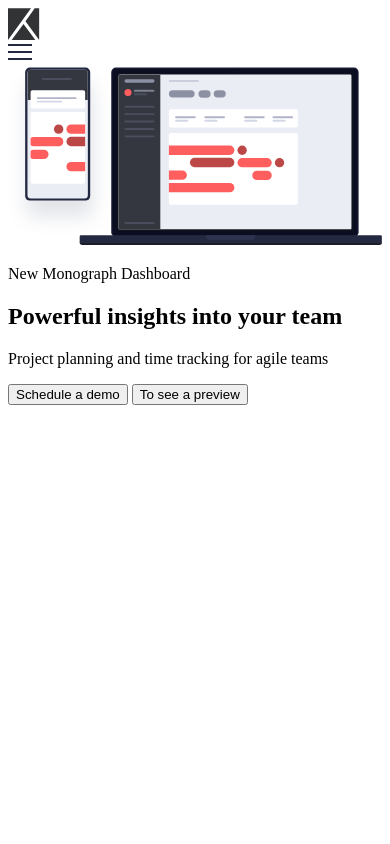
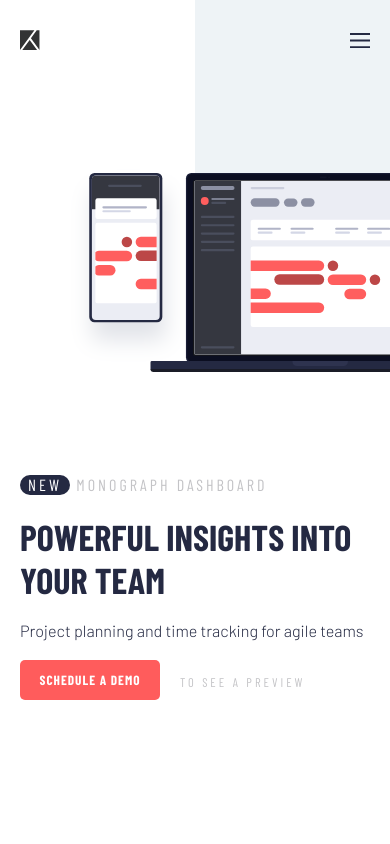
Before and after one commit to mlopezl/project-tracking-info-component-challenge, a plain HTML site: page index.html in a window 390 px wide. Drawn offline with nearby package versions, Linux system fonts and the light colour scheme; a web font is replaced by a local one.

Commit message:
Adding styles to the mobile version

```diff
--- a/index.html
+++ b/index.html
@@ -7,18 +7,11 @@
   <link rel="icon" type="image/png" sizes="32x32" href="./images/favicon-32x32.png">
 
   <title>Frontend Mentor | Project tracking intro component</title>
-  <style>
-    .hide{
-      display: none;
-    }
-
-    .hero__image{
-      width: 100%;
-    }
-  </style>
+  <link rel="stylesheet" href="./styles.css">
 </head>
 <body>
   <div class="container">
+    <div class="decorative"></div>
     <header class="header">
       <nav class="header__nav">
         <img src="./images/logo.svg" alt="Company Logo" class="header__logo">
@@ -28,18 +21,21 @@
           <li><a href="">Pricing</a></li>
           <li><a href="">Login</a></li>
         </ul>
+        <img src="./images/icon-hamburger.svg" alt="Hamburger Menu Icon" class="header__hamburger">
       </nav>
-      <img src="./images/icon-hamburger.svg" alt="Hamburger Menu Icon" class="header__hamburger">
     </header>
     <main class="hero">
-        <img src="./images/illustration-devices.svg" alt="Hero Image" class="hero__image">
-        <section>
-          <p><span>New</span> Monograph Dashboard</p>
-          <h1>Powerful insights into your team</h1>
-          <p>Project planning and time tracking for agile teams</p>
-          <section class="button">
-            <button>Schedule a demo</button>
-            <button>To see a preview</button>
+        <section class="hero__image-container">
+           <img src="./images/illustration-devices.svg" alt="Hero Image" class="hero__image">
+        </section>
+
+        <section class="hero__content">
+          <p class="hero__dashboard"><span>New</span> Monograph Dashboard</p>
+          <h1 class="hero__title">Powerful insights into your team</h1>
+          <p class="hero__text">Project planning and time tracking for agile teams</p>
+          <section class="hero__button-container">
+            <button class="hero__button">Schedule a demo</button>
+            <p class="hero__button-text">To see a preview</p>
           </section>
         </section>
     </main>
--- /dev/null
+++ b/styles.css
@@ -0,0 +1,160 @@
+@import url('https://fonts.googleapis.com/css2?family=Barlow+Condensed:ital,wght@0,100;0,200;0,300;0,400;0,500;0,600;0,700;0,800;0,900;1,100;1,200;1,300;1,400;1,500;1,600;1,700;1,800;1,900&family=Barlow:ital,wght@0,100;0,200;0,300;0,400;0,500;0,600;0,700;0,800;0,900;1,100;1,200;1,300;1,400;1,500;1,600;1,700;1,800;1,900&display=swap');
+
+:root{
+    --Red-400: hsl(0, 100%, 68%);
+    --Blue-950: hsl(230, 29%, 20%);
+    --Blue-100: hsl(207, 33%, 95%);
+    --gray-100: hsl(255, 3%, 77%);
+    --White: hsl(0, 0%, 100%);
+}
+
+*{
+    margin: 0;
+    padding: 0;
+    box-sizing: border-box;
+}
+
+html{
+    font-size: 18px;
+}
+
+body{
+    font-family: "Barlow", sans-serif;
+    background-color: var(--White);
+}
+
+.container{
+    width: 100%;
+    max-width: 1100px;
+    margin: 0 auto;
+    height: 100vh;
+}
+
+.header{
+    width: 100%;
+    height: 20%;
+    padding: 30px 20px;
+}
+
+.header__nav{
+    width: 100%;
+    display: flex;
+    align-items: center;
+    justify-content: space-between;
+}
+
+.header__nav .header__logo{
+    width: 20px;
+    height: 20px;
+}
+
+.header__nav .header__hamburger{
+    width: 20px;
+    height: 15px;
+}
+
+.hero{
+    height: 80%;
+    display: flex;
+    flex-direction: column;
+    gap: 60px;
+    overflow: hidden;
+}
+
+.hero__image-container{
+    position: relative;
+    width: 100%;
+    height: 40%;
+}
+
+.hero__image{
+    width: 420px;
+    position: absolute;
+    right: -100px;
+}
+
+.decorative{
+    width: 50%;
+    height: 330px;
+    background-color: var(--Blue-100);
+    position: absolute;
+    top: 0px;
+    right: 0px;
+    z-index: -1;
+    border-radius: 0px 0px 0px 50px;
+}
+
+.hero__content{
+    height: 60%;
+    display: flex;
+    flex-direction: column;
+    align-items: flex-start;
+    gap: 20px;
+    padding: 0px 20px;
+}
+
+.hero__dashboard{
+    font-family: "Barlow Condensed", sans-serif;
+    text-transform: uppercase;
+    font-size: 0.9rem;
+    color: var(--gray-100);
+    letter-spacing: 3px;
+}
+
+.hero__dashboard span{
+    display: inline-block;
+    background-color: var(--Blue-950);
+    color: var(--White);
+    width: 50px;
+    height: 20px;
+    border-radius: 10px ;
+    text-align: center;
+}
+
+.hero__title{
+    font-size: 2rem;
+    text-transform: uppercase;
+    font-weight: bold;
+    color: var(--Blue-950);
+    font-family: "Barlow Condensed", sans-serif;
+}
+
+.hero__text{
+    color: var(--Blue-950);
+    font-weight: 300;
+    font-size: 0.9rem
+}
+
+.hero__button-container{
+    display: flex;
+    gap: 20px;
+}
+
+.hero__button{
+    background-color: var(--Red-400);
+    color: var(--White);
+    border: none;
+    cursor: pointer;
+    text-align: center;
+    width: 140px;
+    height: 40px;
+    text-transform: uppercase;
+    font-family: "Barlow Condensed", sans-serif;
+    font-weight: bold;
+    letter-spacing: 1px;
+    border-radius: 5px;
+}
+
+.hero__button-text{
+    width: 140px;
+    font-family: "Barlow Condensed", sans-serif;
+    text-transform: uppercase;
+    font-size: 0.7rem;
+    color: var(--gray-100);
+    letter-spacing: 3px;
+    line-height: 45px;
+}
+
+.hide{
+      display: none;
+    }
```
